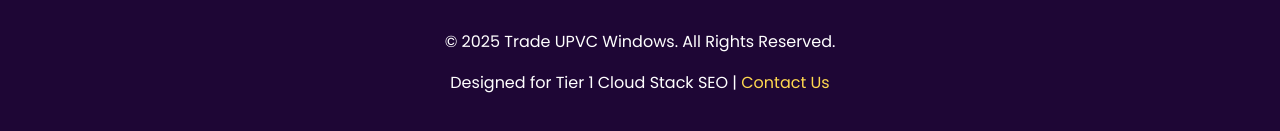
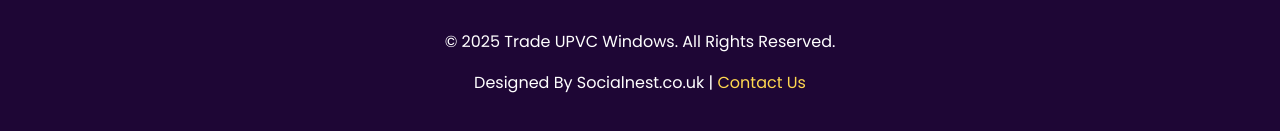
Before and after one commit to tradeupvcwindows/windows2, a plain HTML site: page index.html in a window 1280 px wide. Shown: the part 5431-5562 px from the top of the page. Drawn offline with Linux system fonts and the light colour scheme.

Commit message:
Update index.html

```diff
--- a/index.html
+++ b/index.html
@@ -274,7 +274,7 @@
 <!-- FOOTER -->
 <footer>
     <p>© 2025 Trade UPVC Windows. All Rights Reserved.</p>
-    <p>Designed for Tier 1 Cloud Stack SEO | <a href="#contact">Contact Us</a></p>
+    <p>Designed By Socialnest.co.uk | <a href="#contact">Contact Us</a></p>
 </footer>
 </body>
 </html>
```
